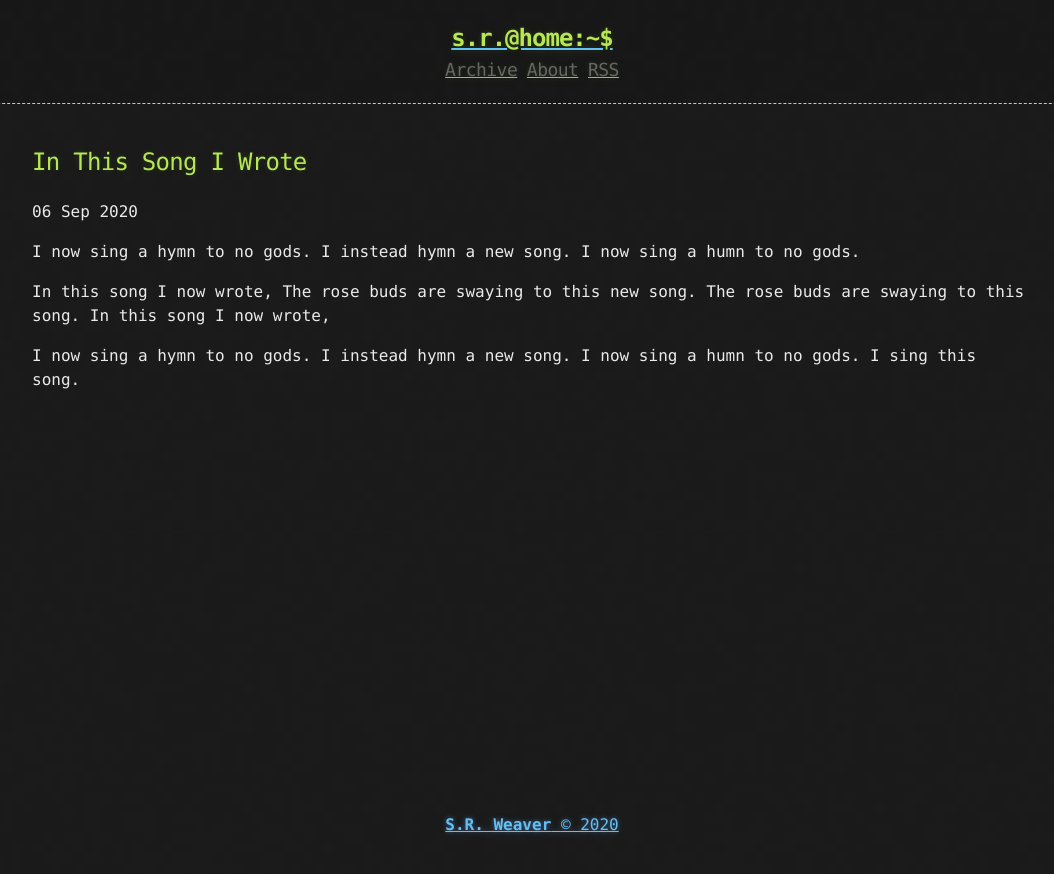
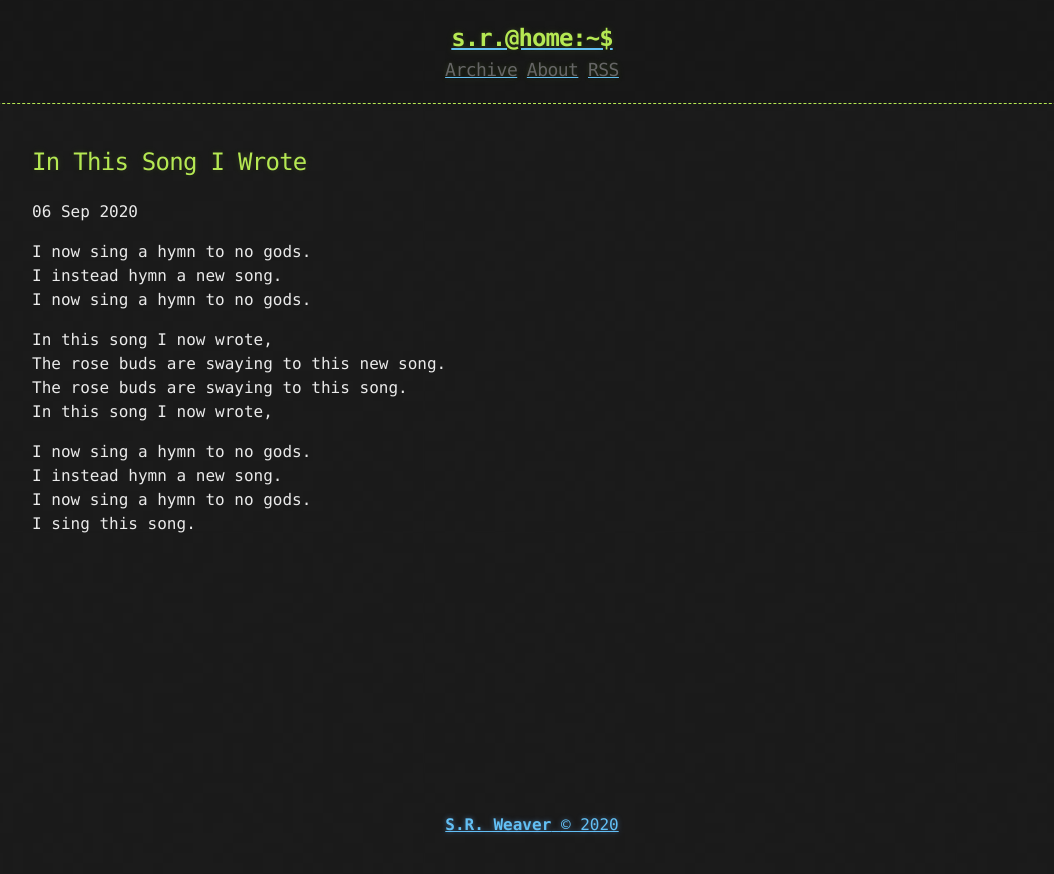
Before and after one commit to LWFlouisa/WeaverBlog, a Jekyll site: the page built from _posts/2020-09-06-inthissongiwrote.md, in a window 1280 px wide. Shown: the top 874 px of the page, without its empty margins (108-1162 px from the left). Built offline with Jekyll 4.4.1, drawn with Linux system fonts in a browser that asks for light colours.

Commit message:
Update 2020-09-06-inthissongiwrote.md

```diff
--- a/_posts/2020-09-06-inthissongiwrote.md
+++ b/_posts/2020-09-06-inthissongiwrote.md
@@ -2,16 +2,16 @@
 title: In This Song I Wrote
 published: true
 ---
-I now sing a hymn to no gods.
-I instead hymn a new song.
-I now sing a humn to no gods.
+I now sing a hymn to no gods.<br />
+I instead hymn a new song.<br />
+I now sing a hymn to no gods.<br />
 
-In this song I now wrote,
-The rose buds are swaying to this new song.
-The rose buds are swaying to this song.
-In this song I now wrote,
+In this song I now wrote,<br />
+The rose buds are swaying to this new song.<br />
+The rose buds are swaying to this song.<br />
+In this song I now wrote,<br />
 
-I now sing a hymn to no gods.
-I instead hymn a new song.
-I now sing a humn to no gods.
-I sing this song.
+I now sing a hymn to no gods.<br />
+I instead hymn a new song.<br />
+I now sing a hymn to no gods.<br />
+I sing this song.<br />
```
